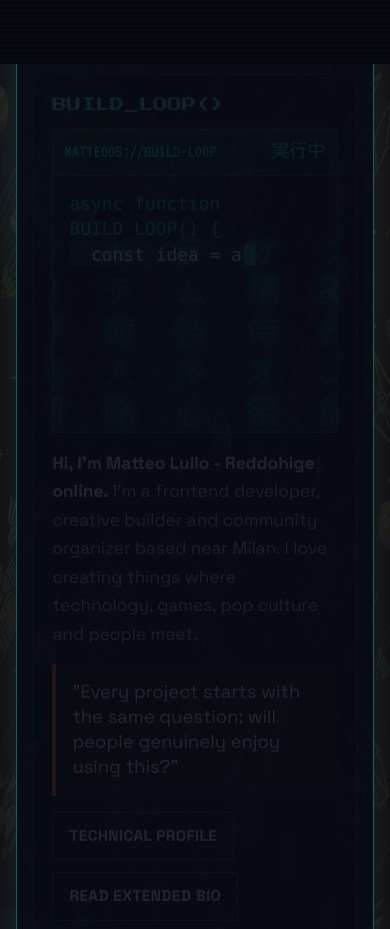
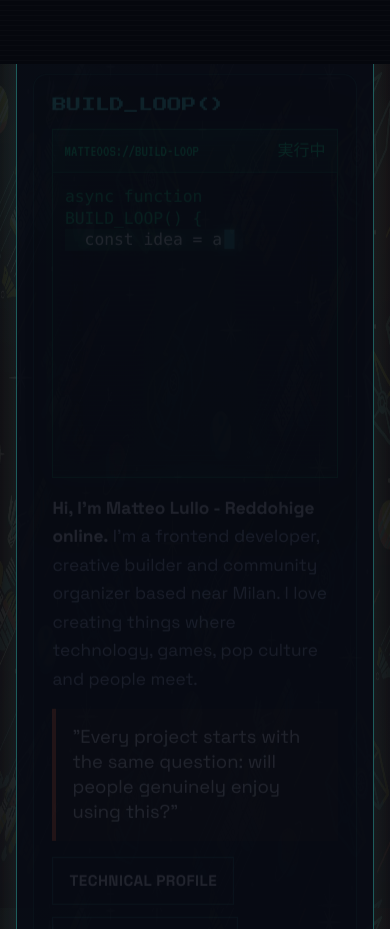
Before and after one commit to Reddohige/matteolullo.it, a Nuxt app: page / in a window 390 px wide. Shown: the part 780-1709 px from the top of the page. Built offline with nearby package versions, Linux system fonts and the light colour scheme.

Commit message:
feat: improvee ux ui

```diff
--- a/app/assets/css/main.css
+++ b/app/assets/css/main.css
@@ -674,7 +674,7 @@ h1 {
 }
 
 .code-terminal::before {
-  content: "マ ト テ オ シ ス テ ム 構 築 夢 遊 技 侍 光 影 人 ネ オ ン 回 路 心 祭 旅 物 語";
+  content: "マ テ オ シ ス テ ム 構 築 夢 遊 技 侍 光 影 人 ネ オ ン 回 路 心 祭 旅 物 語";
   position: absolute;
   inset: -58% -8% auto;
   z-index: -1;
@@ -1500,6 +1500,30 @@ body.corporate-mode .mode-button.active {
     position: static;
   }
 
+  .code-terminal-bar {
+    font-size: 1rem;
+  }
+
+  .code-terminal::before {
+    inset: -72% -18% auto;
+    font-size: 1.6rem;
+    line-height: 1.08;
+    letter-spacing: 0.28rem;
+  }
+
+  .code-terminal pre {
+    height: 19rem;
+    min-height: 19rem;
+    overflow: hidden;
+    padding: 0.85rem 0.72rem 1rem;
+    font-size: 1.02rem;
+    line-height: 1.32;
+  }
+
+  .code-line {
+    min-height: 1.32em;
+  }
+
   h1 {
     font-size: clamp(1.75rem, 8vw, 3rem);
   }
```
